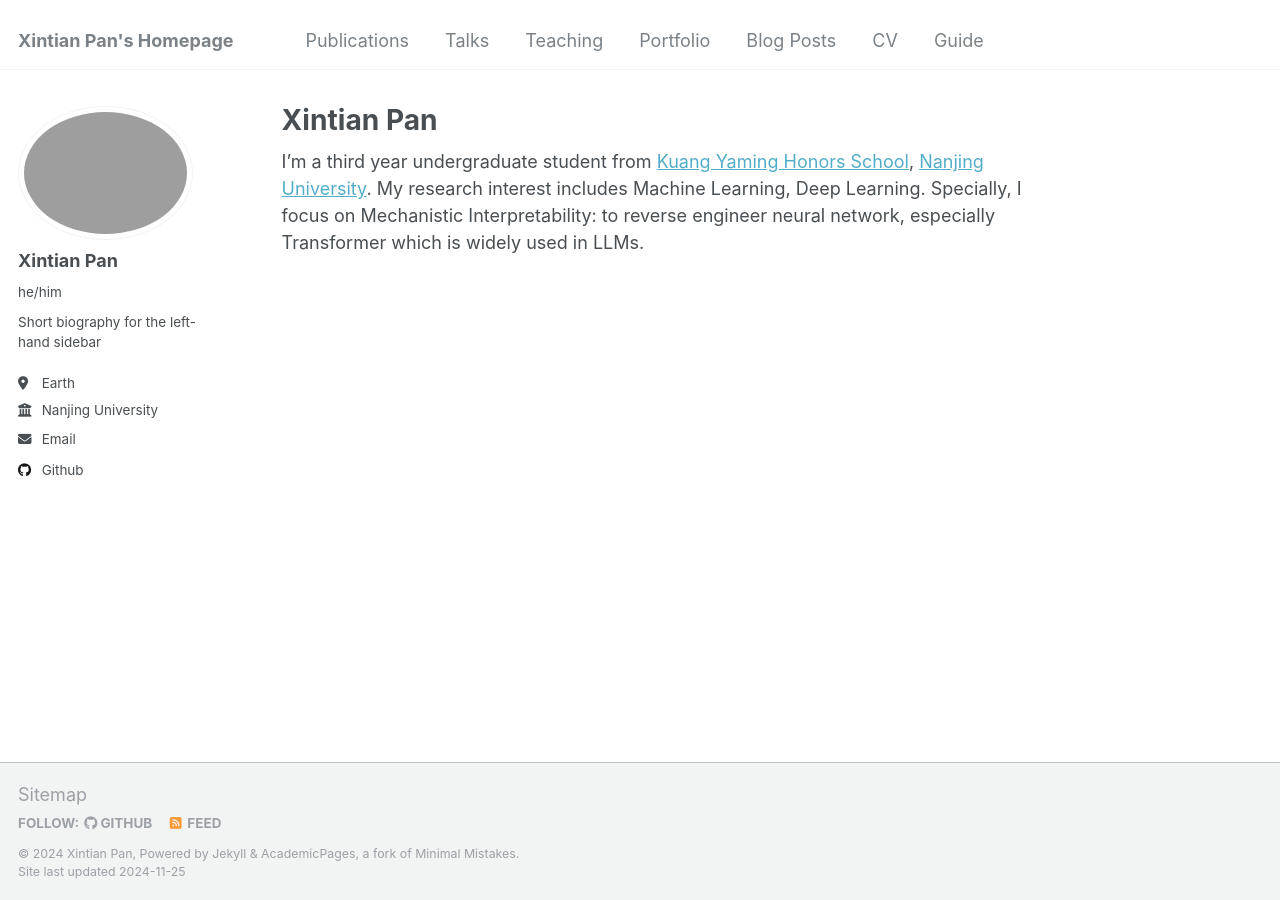
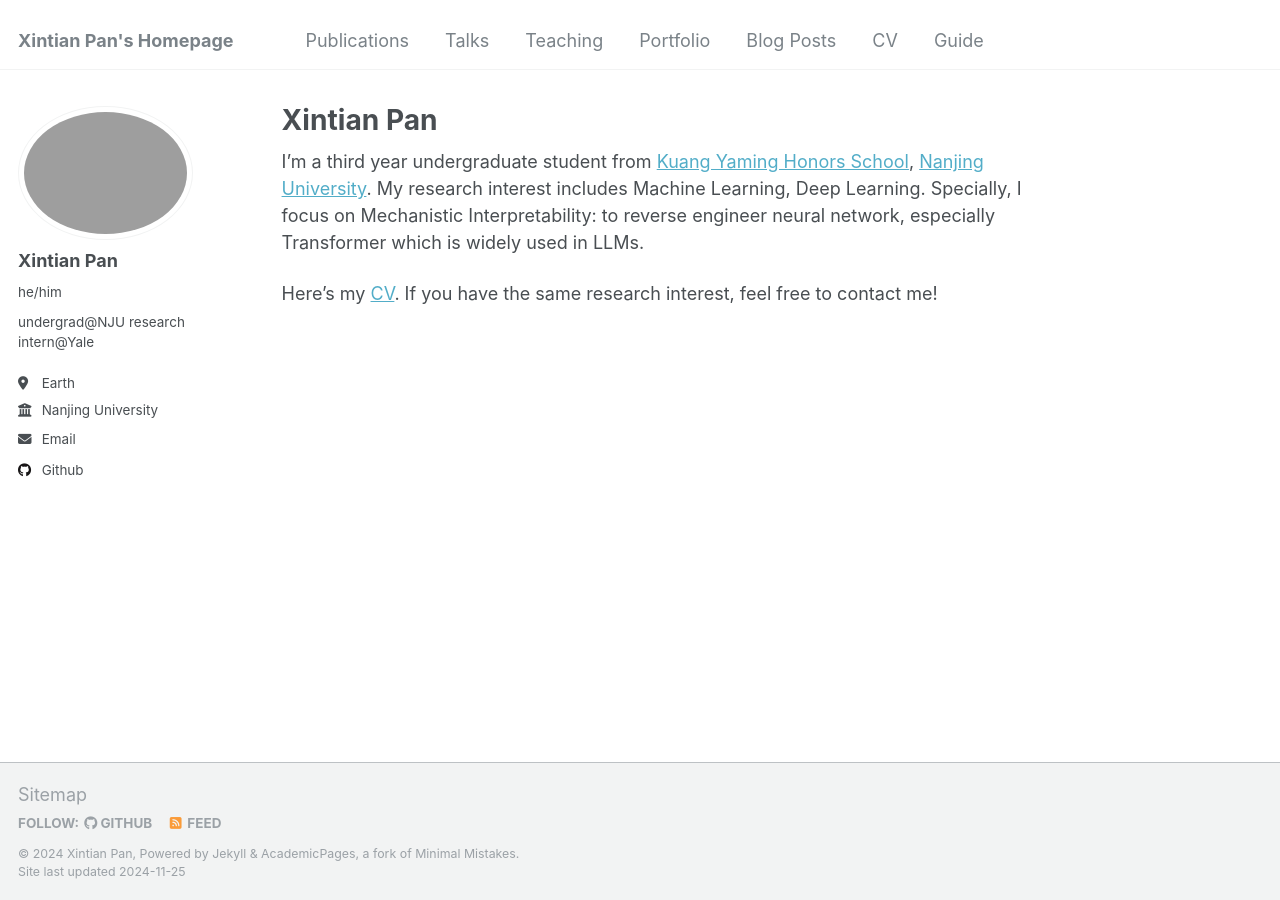
Before and after one commit to XintianPan/XintianPan.github.io, a Jekyll site: the page built from _pages/about.md, in a window 1280 px wide. Built offline with Jekyll 4.4.1, drawn with Linux system fonts in a browser that asks for light colours.

Commit message:
More detailed descrpition, modify CV

```diff
--- a/_config.yml
+++ b/_config.yml
@@ -24,7 +24,7 @@ author:
   avatar           : "profile.png"
   name             : "Xintian Pan"
   pronouns         : "he/him"
-  bio              : "Short biography for the left-hand sidebar"
+  bio              : "undergrad@NJU\nresearch intern@Yale"
   location         : "Earth"
   employer         : "Nanjing University"
   uri              : # URL
--- a/_pages/about.md
+++ b/_pages/about.md
@@ -9,3 +9,5 @@ redirect_from:
 
 I'm a third year undergraduate student from [Kuang Yaming Honors School](https://dii.nju.edu.cn/), [Nanjing University](https://www.nju.edu.cn/).
 My research interest includes Machine Learning, Deep Learning. Specially, I focus on Mechanistic Interpretability: to reverse engineer neural network, especially Transformer which is widely used in LLMs.
+
+Here's my [CV](http://xintianpan.github.io/files/Curriculum_Vitae.pdf). If you have the same research interest, feel free to contact me!
```
Also changed, not shown: _pages/cv.md (+1 -1 lines), 2 other files.
